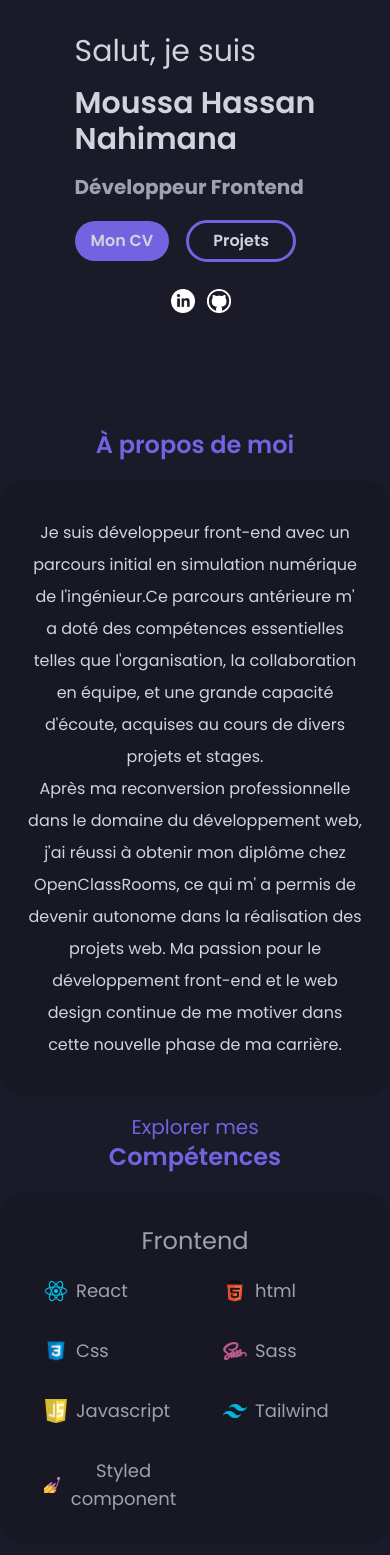
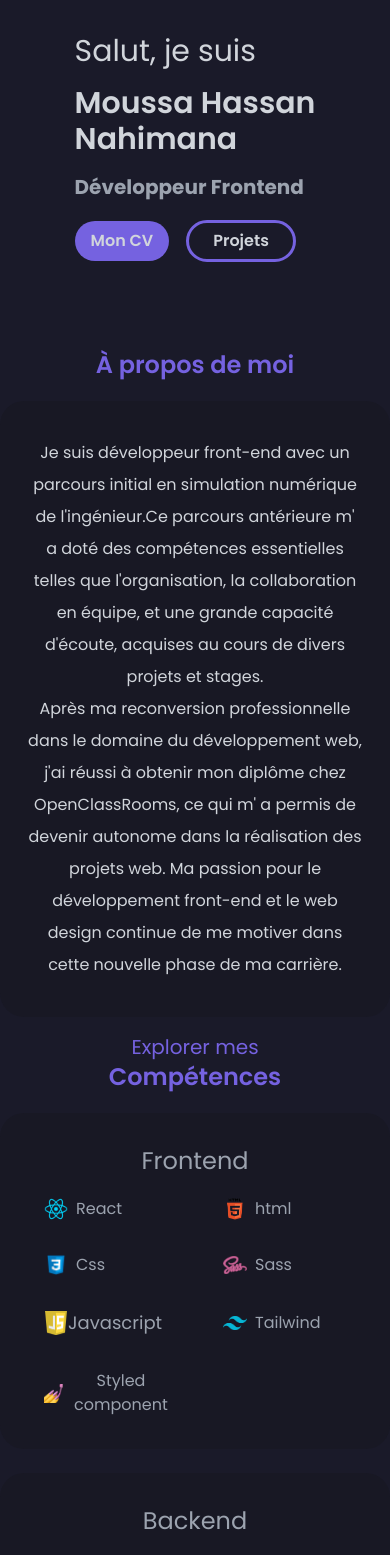
Before and after one commit to Nahimana96/My-portfolio, a React (Vite) app: page / in a window 390 px wide. Shown: the part 432-1987 px from the top of the page. Built offline with nearby package versions, Linux system fonts and the light colour scheme.

Commit message:
💄 Add style for responsive

```diff
--- a/src/components/Hero.jsx
+++ b/src/components/Hero.jsx
@@ -1,8 +1,6 @@
 import React from "react";
 import heroImage from "../assets/hero-image.png";
-import githubIcon from "../assets/icons/logo-github.png";
-import linkedinIcon from "../assets/icons/logo-linkedin.png";
-import Logo from "../reusable-ui/Logo";
+import { Link } from "react-scroll";
 const Hero = () => {
   return (
     <div className="px-7 md:px-10 my-14 md:h-[80vh] bg-[#1a1a29]" id="home">
@@ -19,17 +17,20 @@ const Hero = () => {
           </h2>
           {/* button */}
           <div className="mt-5">
+            <a
+              href="https://cvdesignr.com/p/64edb1895a7b3?hl=en_GB"
+              target="_blank"
+            >
               <button className="btn bg-primary py-2 px-4 text-gray-300 font-semibold rounded-3xl hover:bg-gray-300 hover:text-primary hover:transition-all hover:duration-300 transition-all duration-200">
                 Mon CV
               </button>
+            </a>
+            <Link to="projects" smooth={true} spy={true}>
               <button className="btn outline px-6 py-1.5 rounded-3xl font-semibold border-none text-gray-300 ml-5">
                 Projets
               </button>
+            </Link>
             {/* social icons */}
-            <div className="md:my-10 my-7 flex md:justify-start justify-center">
-              <Logo imageSource={linkedinIcon} alt={"logo linkedin"} />
-              <Logo imageSource={githubIcon} alt={"logo github"} />
-            </div>
           </div>
         </div>
 
--- a/src/components/Skills.jsx
+++ b/src/components/Skills.jsx
@@ -29,35 +29,36 @@ const Skills = () => {
           <div className="grid grid-cols-2 gap-8">
             <div className="flex items-center">
               <Logo imageSource={reactLogo} alt={"react logo"} />
-              <p className="md:pl-5 pl-2 text-lg text-gray-400">React</p>
+              <p className="md:pl-5 pl-2 md:text-lg text-gray-400">React</p>
             </div>
             <div className="flex items-center">
               <Logo imageSource={htmlLogo} alt={"html logo"} />
-              <p className="md:pl-5 pl-2 text-lg text-gray-400">html</p>
+              <p className="md:pl-5 pl-2 md:text-lg text-gray-400">html</p>
             </div>
             <div className="flex items-center">
               <Logo imageSource={cssLogo} alt={"css logo"} />
-              <p className="md:pl-5 pl-2 text-lg text-gray-400">Css</p>
+              <p className="md:pl-5 pl-2 md:text-lg text-gray-400">Css</p>
             </div>
             <div className="flex items-center">
               <Logo imageSource={sassLogo} alt={"sass logo"} />
-              <p></p>
-              <p className="md:pl-5 pl-2 text-lg text-gray-400">Sass</p>
+              <p className="md:pl-5 pl-2 md:text-lg text-gray-400">Sass</p>
             </div>
             <div className="flex items-center">
               <Logo imageSource={JsLogo} alt={"Js logo"} />
-              <p className="md:pl-5 pl-2 text-lg text-gray-400">Javascript</p>
+              <p className="md:pl-5 pl-2md: text-lg text-gray-400">
+                Javascript
+              </p>
             </div>
             <div className="flex items-center">
               <Logo imageSource={tailwindLogo} alt={"tailwind logo"} />
-              <p className="md:pl-5 pl-2 text-lg text-gray-400">Tailwind</p>
+              <p className="md:pl-5 pl-2 md:text-lg text-gray-400">Tailwind</p>
             </div>
             <div className="flex items-center">
               <Logo
                 imageSource={styledComponent}
                 alt={"styledComponent logo"}
               />
-              <p className="md:pl-5 pl-2 text-lg text-gray-400">
+              <p className="md:pl-5 pl-2md: md:text-lg text-gray-400">
                 Styled component
               </p>
             </div>
@@ -69,15 +70,17 @@ const Skills = () => {
           <div className="grid grid-cols-2 gap-8">
             <div className="flex items-center">
               <Logo imageSource={nodeLogo} alt={"NodeJS logo"} />
-              <p className="md:pl-5 pl-2 text-lg text-gray-400">Node JS</p>
+              <p className="md:pl-5 pl-2 md:text-lg text-gray-400">Node JS</p>
             </div>
             <div className="flex items-center">
               <Logo imageSource={mongodbLogo} alt={"mongoDB logo"} />
-              <p className="md:pl-5 pl-2 text-lg text-gray-400">Mongo DB</p>
+              <p className="md:pl-5 pl-2 md:text-lg text-gray-400">Mongo DB</p>
             </div>
             <div className="flex items-center">
               <Logo imageSource={expressLogo} alt={"expressJs logo"} />
-              <p className="md:pl-5 pl-2 text-lg text-gray-400">Express JS</p>
+              <p className="md:pl-5 pl-2 md:text-lg text-gray-400">
+                Express JS
+              </p>
             </div>
           </div>
         </div>
--- a/src/index.css
+++ b/src/index.css
@@ -5,4 +5,7 @@
   .hover {
     @apply md:bg-[#181824] md:opacity-0 mt-2 md:mt-0 flex justify-start md:absolute items-center md:justify-center md:top-0 md:left-0 md:h-full md:w-full md:hover:opacity-[0.8] ease-out md:transition-opacity md:duration-500;
   }
+  .arrow {
+    @apply w-6 md:w-10 h-6 md:h-10 absolute top-[50%] translate-y-[-50%] text-opacity-0 bg-gray-300 opacity-80 rounded-full md:hover:scale-110 cursor-pointer transition-transform duration-200;
+  }
 }
```
Lines whose indentation alone changed are shown as unchanged.
